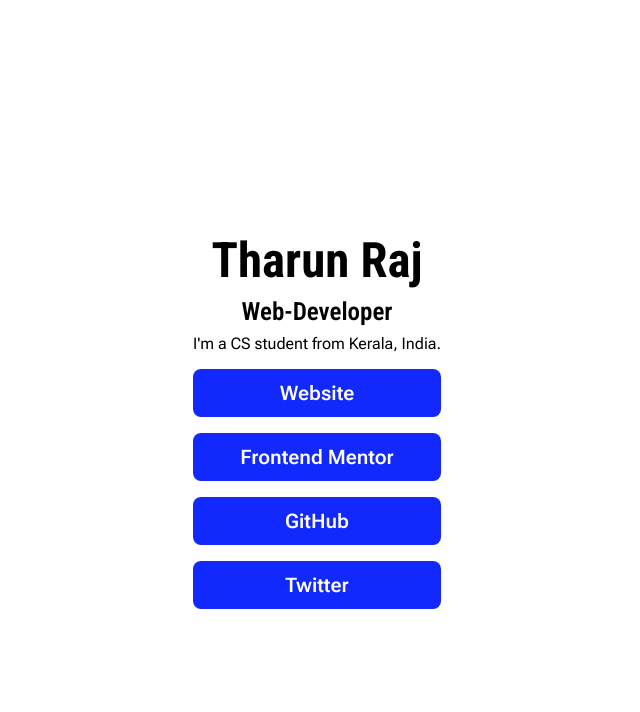
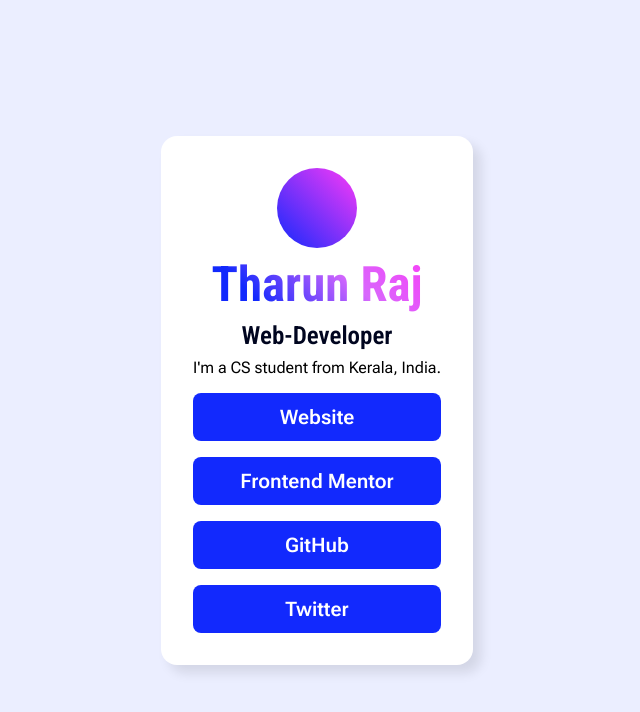
Before and after one commit to Code-Beaker/social-links-code-beaker, a website: page index.html in a window 1280 px wide. Shown: the whole page, without its empty margins (323-963 px from the left). Drawn offline with Linux system fonts and the light colour scheme.

Commit message:
finish styling

```diff
--- a/styles.css
+++ b/styles.css
@@ -39,19 +39,26 @@
   justify-content: center;
   align-items: center;
   min-height: 100vh;
+  background-color: var(--background);
 }
 
-h1,h2 {
+h1,
+h2 {
   font-family: var(--font-title);
 }
 
-a,p {
+a,
+p {
   font-family: var(--font-text);
 }
 
 .card {
   max-width: 30rem;
   text-align: center;
+  background-color: white;
+  padding: 2rem;
+  border-radius: 1rem;
+  box-shadow: 0.5rem 0.5rem 0.75rem rgba(0, 0, 0, 0.1);
 }
 
 .card__profile-wrapper {
@@ -61,9 +68,9 @@
 }
 
 .card__profile-img {
-  width: 2rem;
-  height: 2rem;
-  background-image: linear-gradient(45deg, var(--secondary), var(--accent))
+  width: 5rem;
+  height: 5rem;
+  background-image: linear-gradient(45deg, var(--primary), var(--accent));
   border-radius: 50%;
   display: block;
 }
@@ -71,13 +78,26 @@
 .card__heading {
   font-size: var(--step-4);
   font-weight: var(--fw-bold);
-  margin-block: .5rem;
+  margin-block: 0.5rem;
+  background-image: linear-gradient(
+    45deg,
+    var(--primary) 25%,
+    var(--secondary),
+    var(--accent)
+  );
+  background-clip: text;
+  color: transparent;
 }
 
 .card__subheading {
   font-size: var(--step-1);
+  color: var(--text);
   font-weight: var(--fw-semibold);
-  margin-bottom: .5rem;
+  margin-bottom: 0.5rem;
+}
+
+.card__text {
+  margin-bottom: 1rem;
 }
 
 .card__links {
@@ -93,17 +113,27 @@
   text-decoration: none;
   font-weight: var(--fw-semibold);
   background-color: var(--primary);
-  padding: .75rem 1.5rem;
+  padding: 0.75rem 1.5rem;
   display: block;
   width: 100%;
-  border-radius: .5rem;
+  border-radius: 0.5rem;
   color: white;
-  transition: .25s ease;
+  outline-offset: 0.125rem;
+  transition: 0.25s ease;
 }
 
 .card__link:hover {
   scale: 1.05;
   color: var(--text);
+  text-decoration: underline 2px;
   background-color: var(--secondary);
-  box-shadow: .5rem .5rem 1rem var(--secondary);
+  box-shadow: 0.5rem 0.5rem 1rem var(--secondary);
 }
+
+.card__link:active {
+  scale: 0.95;
+}
+
+.card__link:focus-visible {
+  outline: 0.25rem solid var(--primary);
+}
```
